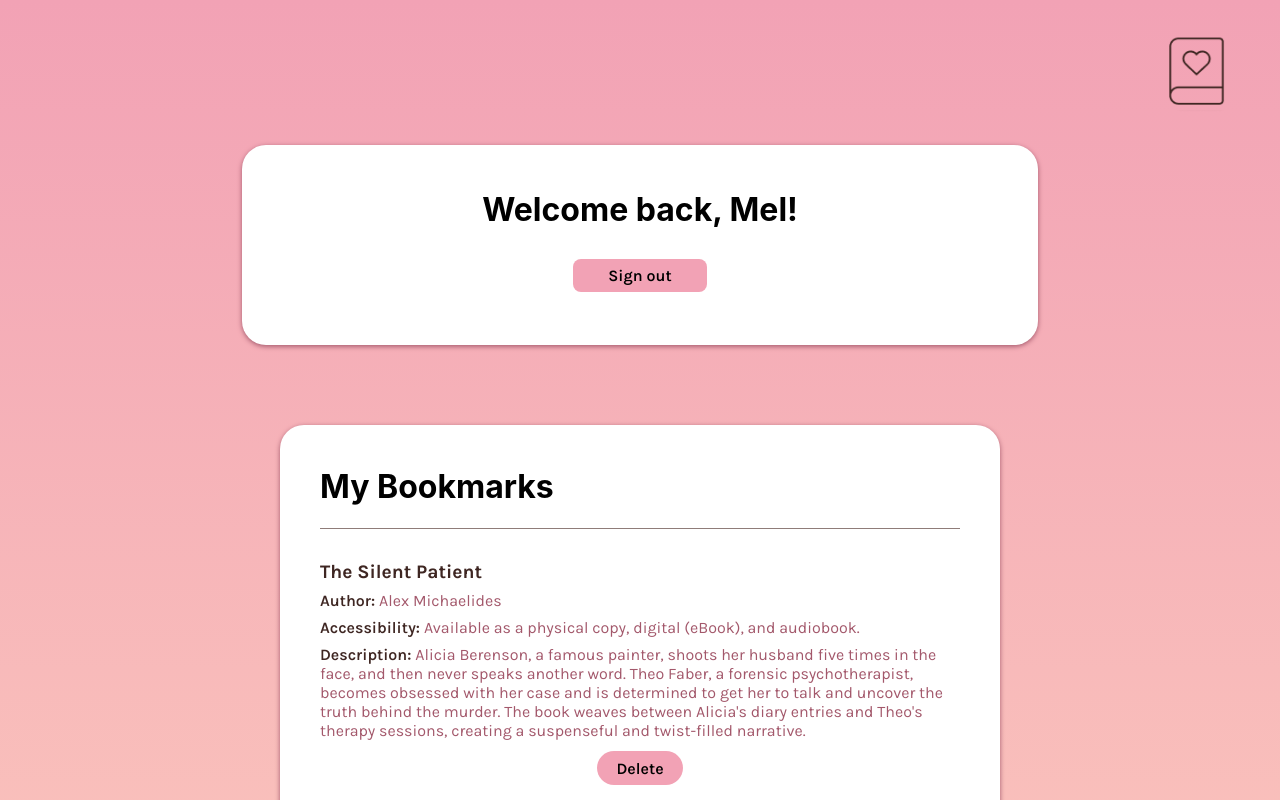
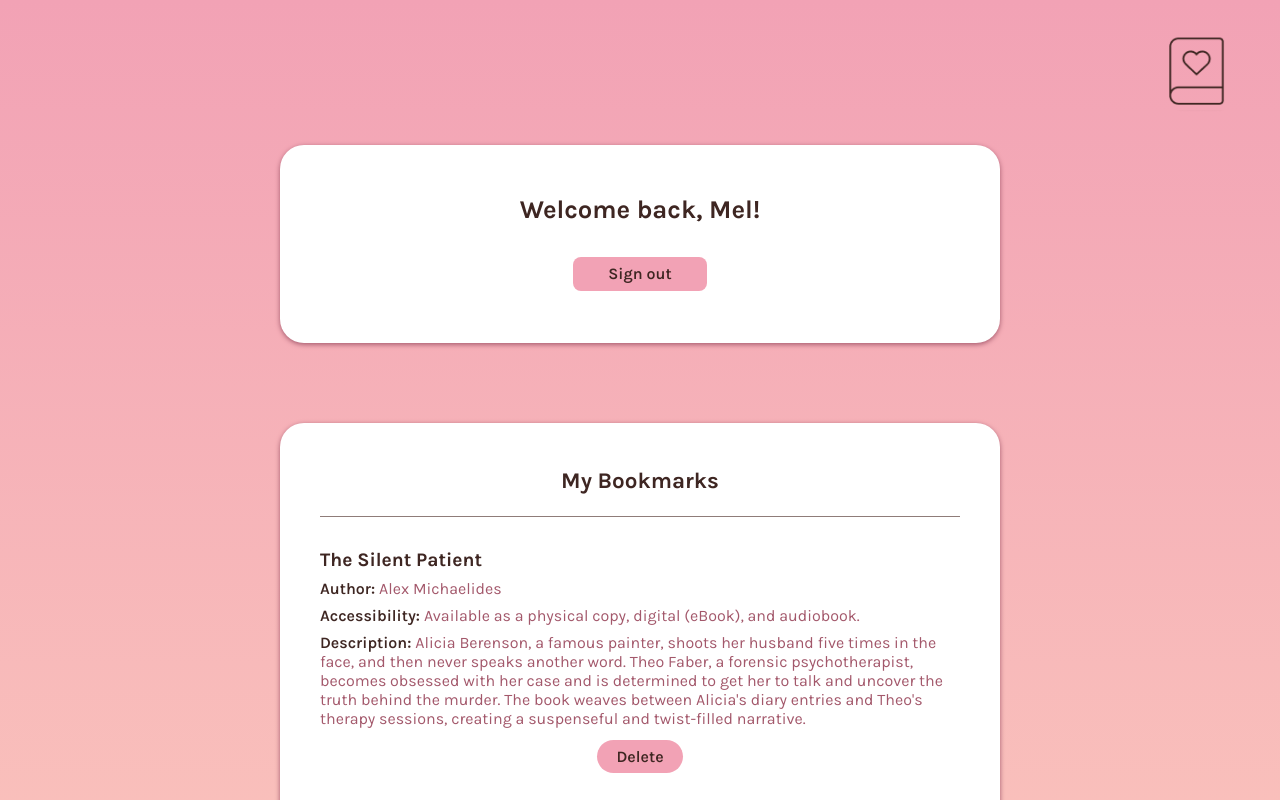
Before and after one commit to riyeur/Booki, a React (Create React App) app in the folder frontend/: page /profile in a window 1280 px wide. Shown: the top 800 px of the page. Built offline with nearby package versions, Linux system fonts and the light colour scheme.

Commit message:
Fixed path issue and did some work on the components so they match

```diff
--- a/frontend/src/App.js
+++ b/frontend/src/App.js
@@ -14,7 +14,7 @@ const App = () => {
               <Route path="/signup" element={<SignupPage />} />
               <Route path="/profile" element={<ProfilePage />} />
               <Route path="/llm-prompt" element={<LLMPromptPage />} />
-              <Route path="llm-results" element={<ResultsPage />} />
+              <Route path="/llm-results" element={<ResultsPage />} />
           </Routes>
       </Router>
   );
--- a/frontend/src/components/BookmarkCard.js
+++ b/frontend/src/components/BookmarkCard.js
@@ -5,12 +5,12 @@ import '../styles/ProfilePageStyles.css'
 const BookmarkCard = ({bookName, authorName, accessibilityInfo, bookDescription, buttonText, onButtonClick}) => {
     return (
         <div className='bookmark-card'>
-            <h2>{bookName}</h2>
+            <h2 className='book-name-text'>{bookName}</h2>
             <h3><span className='dark-text'>Author: </span>{authorName}</h3>
             <p><span className='dark-text'>Accessibility: </span>{accessibilityInfo}</p>
             <p><span className='dark-text'>Description: </span>{bookDescription}</p>
             <div className='delete-button-container'>
-                <button onClick={onButtonClick}>{buttonText}</button>
+                <button className='button-for-saving-and-deleting' onClick={onButtonClick}>{buttonText}</button>
                 </div>
             <hr/>
         </div>
--- a/frontend/src/components/BookmarkList.js
+++ b/frontend/src/components/BookmarkList.js
@@ -7,7 +7,7 @@ const BookmarkList = ({title, bookmarks, buttonText, handleClick}) => {
 
     return (
         <div className='bookmark-list'>
-            <h1>{title}</h1>
+            <p className='bookmarks-title'>{title}</p>
             <hr/>
             {
                 // looping through all the bookmarks and creating a BookmarkCard component for each
--- a/frontend/src/components/WelcomePanel.js
+++ b/frontend/src/components/WelcomePanel.js
@@ -14,9 +14,9 @@ const WelcomePanel = () => {
 
     return(
         <div className='welcome-panel'>
-            <h1>Welcome back, {username}!</h1>
+            <p className='welcome-back'>Welcome back, {username}!</p>
             <div className='signout-button-container'>
-                <button>Sign out</button>
+                <button className='sign-out'>Sign out</button>
                 </div>
         </div>
     );
--- a/frontend/src/components/llm-prompt-form-components/Description.js
+++ b/frontend/src/components/llm-prompt-form-components/Description.js
@@ -6,7 +6,7 @@ const Description = () => {
         <div className='description'>
             <label className='description-label'>Description</label>
             <div className='extra-description'>
-                <textarea rows={10} cols={62} className='description-input'></textarea>
+                <textarea rows={10} cols={70} className='description-input'></textarea>
             </div>
         </div>
     );
--- a/frontend/src/components/llm-prompt-form-components/SimilarBooks.js
+++ b/frontend/src/components/llm-prompt-form-components/SimilarBooks.js
@@ -6,7 +6,7 @@ const SimilarBooks = () => {
         <div className='similar-books'>
             <label className='similar-books-label'>Similar Books</label>
             <div className='similar-books-box'>
-                <textarea rows={4} cols={62} placeholder='Please seperate book titles with commas.' className='similar-books-input'></textarea>
+                <textarea rows={4} cols={70} placeholder='Please seperate book titles with commas.' className='similar-books-input'></textarea>
             </div>
         </div>
     );
```
